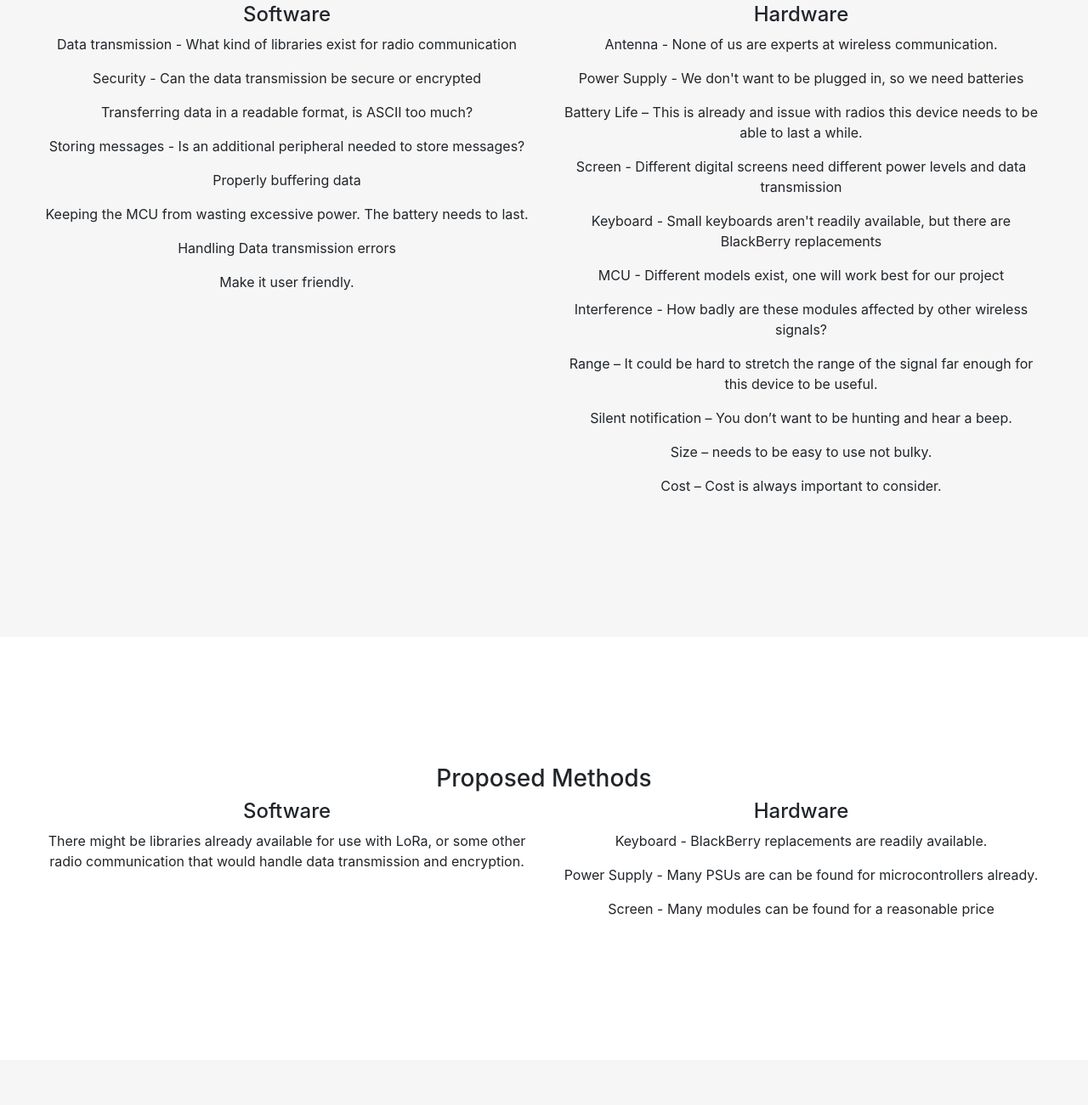
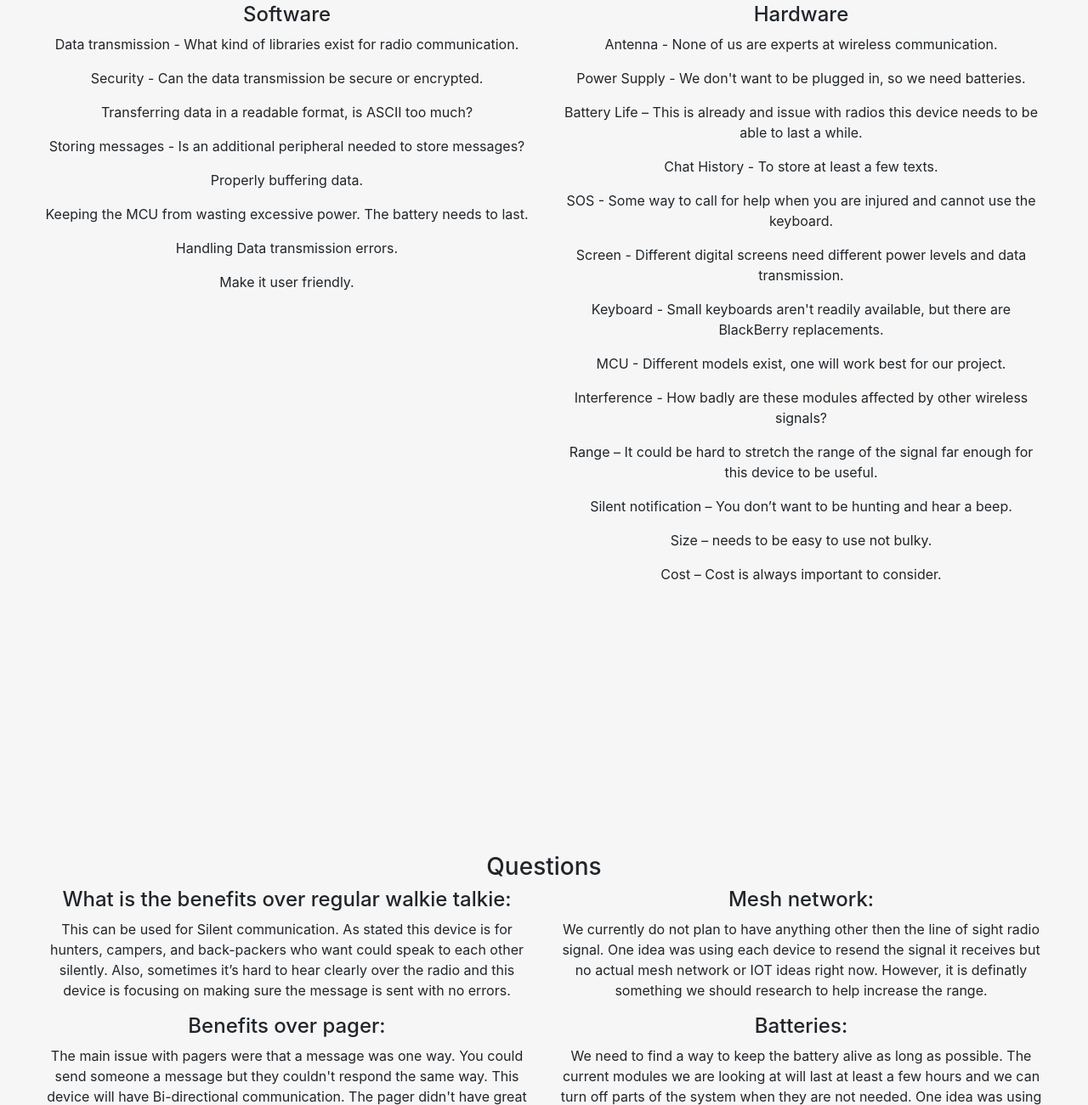
Before and after one commit to Interestle/TxTy, a plain HTML site: page docs/index.html in a window 1280 px wide. Shown: the part 1499-2800 px from the top of the page at 85% size. Drawn offline with nearby package versions, Linux system fonts and the light colour scheme; a script that the page names is missing.

Commit message:
Update index.html
Added peer review questions and suggestions

```diff
--- a/docs/index.html
+++ b/docs/index.html
@@ -161,6 +161,9 @@
                 <a class="nav-link" href="#challenges">CHALLENGES</a>
             </li>
             <li class="nav-item">
+                <a class="nav-link" href="#questions">QUESTIONS</a>
+            </li>
+            <li class="nav-item">
                 <a class="nav-link" href="#methods">PROPOSED METHODS</a>
             </li>
             <li class="nav-item">
@@ -218,29 +221,72 @@
         <div class="row">
             <div class="col-sm-6">
                 <h4>Software</h4>
-                <p>Data transmission - What kind of libraries exist for radio communication</p>
-                <p>Security - Can the data transmission be secure or encrypted</p>
+                <p>Data transmission - What kind of libraries exist for radio communication.</p>
+                <p>Security - Can the data transmission be secure or encrypted.</p>
                 <p>Transferring data in a readable format, is ASCII too much?</p>
                 <p>Storing messages - Is an additional peripheral needed to store messages?</p>
-                <p>Properly buffering data</p>
+                <p>Properly buffering data.</p>
                 <p>Keeping the MCU from wasting excessive power. The battery needs to last.</p>
-                <p>Handling Data transmission errors</p>
+                <p>Handling Data transmission errors.</p>
                 <p>Make it user friendly.</p>
             </div>
             <div class="col-sm-6">
                 <h4>Hardware</h4>
                 <p>Antenna - None of us are experts at wireless communication.</p>
-                <p>Power Supply - We don't want to be plugged in, so we need batteries</p>
+                <p>Power Supply - We don't want to be plugged in, so we need batteries.</p>
                 <p>Battery Life – This is already and issue with radios this device needs to be able to last a while.</p>
-                <p>Screen - Different digital screens need different power levels and data transmission</p>
-                <p>Keyboard - Small keyboards aren't readily available, but there are BlackBerry replacements</p>
-                <p>MCU - Different models exist, one will work best for our project</p>
+                <p>Chat History - To store at least a few texts.</p>
+                <p>SOS - Some way to call for help when you are injured and cannot use the keyboard.</p>
+                <p>Screen - Different digital screens need different power levels and data transmission.</p>
+                <p>Keyboard - Small keyboards aren't readily available, but there are BlackBerry replacements.</p>
+                <p>MCU - Different models exist, one will work best for our project.</p>
                 <p>Interference - How badly are these modules affected by other wireless signals?</p>
                 <p>Range – It could be hard to stretch the range of the signal far enough for this device to be useful.</p>
                 <p>Silent notification – You don’t want to be hunting and hear a beep.</p>
                 <p>Size – needs to be easy to use not bulky.</p>
                 <p>Cost – Cost is always important to consider.</p>
 
+            </div>
+        </div>
+    </div>
+
+    <!-- Container (Questions Section) -->
+    <div id="questions" class="container-fluid bg-grey">
+        <h3>Questions</h3>
+        <div class="row">
+            <div class="col-sm-6">
+                <h4>What is the benefits over regular walkie talkie:</h4>
+                <p>
+                    This can be used for Silent communication.
+                    As stated this device is for hunters, campers, and back-packers
+                    who want could speak to each other silently.
+                    Also, sometimes it’s hard to hear clearly over the radio and this
+                    device is focusing on making sure the message is sent with no errors.
+                </p>
+                <h4>Benefits over pager:</h4>
+                <p>
+                    The main issue with pagers were that a message was one way.
+                    You could send someone a message but they couldn't respond the same way.
+                    This device will have Bi-directional communication. The pager didn't have
+                    great range without going though a tower but this device is designed to go
+                    several miles.
+                </p>
+            </div>
+            <div class="col-sm-6">
+                <h4>Mesh network:</h4>
+                <p>
+                    We currently do not plan to have anything other then the line of sight radio signal.
+                    One idea was using each device to resend the signal it receives but no actual mesh network
+                    or IOT ideas right now. However, it is definatly something we should research to help increase
+                    the range.
+                </p>
+                <h4>Batteries:</h4>
+                <p>
+                    We need to find a way to keep the battery alive as long as possible. The current modules we are
+                    looking at will last at least a few hours and we can turn off parts of the system when they are not needed.
+                    One idea was using some type of rechargable batteries to keep it going. We have not considered solar power
+                    but it is somthing to consider.
+                </p>
             </div>
         </div>
     </div>
@@ -258,9 +304,11 @@
             </div>
             <div class="col-sm-6">
                 <h4>Hardware</h4>
+                <p>Blinking Led - for a silent notification.</p>
+                <p>Storage - the raspberry pi we are looking at has a decent amount of ram.</p>
                 <p>Keyboard - BlackBerry replacements are readily available.</p>
                 <p>Power Supply - Many PSUs are can be found for microcontrollers already.</p>
-                <p>Screen - Many modules can be found for a reasonable price</p>
+                <p>Screen - Many modules can be found for a reasonable price.</p>
             </div>
         </div>
     </div>
@@ -403,7 +451,7 @@
         <a href="#myPage" title="To Top">
             <span class="fas fa-chevron-circle-up" style="font-size:48px"></span>
         </a>
-        <p>Last update: 03/11/2021</p>
+        <p>Last update: 03/12/2021</p>
     </footer>
 
     <script>
```
Lines whose indentation alone changed are shown as unchanged.
